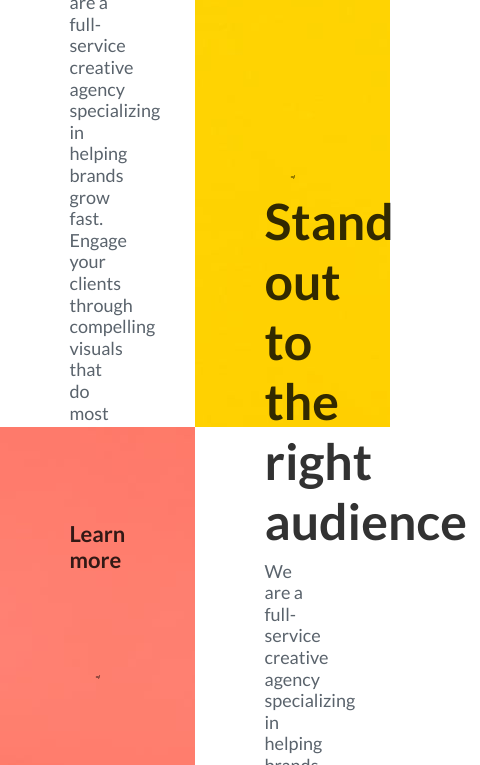
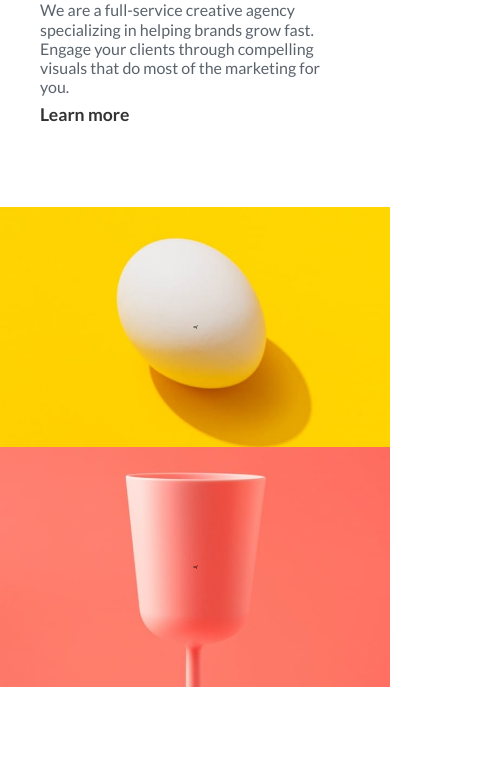
Before and after one commit to Caytomahamed/css-flex-box--project, a website: page index.html in a window 390 px wide. Shown: the part 673-1438 px from the top of the page, 480 px wide, since content can reach past the window. Drawn offline with Linux system fonts and the light colour scheme.

Commit message:
last summit

```diff
--- a/sass/abstracts/_mixins.scss
+++ b/sass/abstracts/_mixins.scss
@@ -1,11 +1,22 @@
-
 @mixin absCenter {
-    display: flex;
-    justify-content: center;
-    align-items: center;
+  display: flex;
+  justify-content: center;
+  align-items: center;
 }
 
+// PHONE IMAGES
 
+@mixin imgresponsive($image) {
+  width: $width-container-md;
+  background-image: $image;
+  background-size: cover;
+  background-position: center;
+  background-repeat: no-repeat;
+
+  @include respond(phone) {
+    width: 100%;
+  }
+}
 // MEDIA QUERY MANAGER
 
 // 0-600px =  phone
@@ -19,26 +30,25 @@
 // tablet landscape
 // desktop
 
-
 @mixin respond($breakpoint) {
-    @if $breakpoint == "phone" {
-        @media screen and (max-width: 37.5em) {
-            @content;
-        }
-    }
-    @if $breakpoint == "tablet-port" {
-        @media screen and (min-width: 37.5em) and (max-width: 56.25em) {
-            @content;
-        }
-    }
-    @if $breakpoint == "tablet-land" {
-        @media screen and (min-width: 56.25em) and (max-width: 75em) {
-            @content;
-        }
-    }
-    @if $breakpoint == "desktop" {
-        @media screen and (min-width: 75em) {
-            @content;
-        }
-    }
+  @if $breakpoint == phone {
+    @media only screen and (max-width: 37.5em) {
+      @content;
+    } // 600px
+  }
+  @if $breakpoint == tab-port {
+    @media only screen and (max-width: 56.25em) {
+      @content;
+    } //900px
+  }
+  @if $breakpoint == tab-land {
+    @media only screen and (max-width: 75em) {
+      @content;
+    } //1200px
+  }
+  @if $breakpoint == big-desktop {
+    @media only screen and (min-width: 112.5em) {
+      @content;
+    } //1800px
+  }
 }
--- a/sass/abstracts/_variables.scss
+++ b/sass/abstracts/_variables.scss
@@ -10,6 +10,8 @@ $default-font:"Lato", sans-serif;
 
 // widths
 $width-container-md:50%;
+$width-container-md-2x:85%;
+
 
 // opacity
 $opacity-8:.8;
--- a/sass/base/_typography.scss
+++ b/sass/base/_typography.scss
@@ -30,6 +30,10 @@ body {
   font-size: 5rem;
   color: $secondary-color;
   opacity: $opacity-8;
+
+  @include respond(tab-port) {
+    margin-bottom: 2rem;
+  }
 }
 .thrid__header {
   font-size: 3rem;
@@ -40,13 +44,12 @@ body {
 }
 .para {
   font-size: 1.8rem;
+
+  @include respond(tab-port){
+    font-size: 2rem;
+  }
 }
 .para2 {
   font-size: 1.6rem;
+
 }
-
-@media screen and (max-width: 600px) {
-  body {
-    font-size: 50%;
-  }
-}
--- a/sass/components/_features.scss
+++ b/sass/components/_features.scss
@@ -3,30 +3,43 @@
 .features {
   height: 50rem;
   display: flex;
+
+  @include respond(tab-port) {
+    height: 80rem;
+    flex-direction: column;
+  }
 }
 
 .features__item {
   width: $width-container-md;
   @include absCenter;
+
+  @include respond(tab-port) {
+    height: 100rem;
+    width: 95%;
+  }
+  @include respond(phone) {
+    padding: 3rem;
+    width: 100%;
+    height: 50rem;
+  }
 }
 
 .features__item--image--1 {
-  background: url("../images/desktop/image-transform.jpg");
+  @include imgresponsive(url("../images/desktop/image-transform.jpg"));
 }
 .features__item--image--2 {
-  background: url("../images/desktop/image-stand-out.jpg");
+  @include imgresponsive( url("../images/desktop/image-stand-out.jpg"));
 }
 .features__item__content {
   width: 80%;
   padding: 0px 5rem;
+
+  @include respond(tab-port) {
+    width: 70%;
+  }
+  @include respond(phone) {
+    width: 100%;
+    padding: 8rem 2rem;
+  }
 }
-
-
-// USING CSS 3
-
-// @media screen and (max-width: 800px) {
-//   .features__item {
-//     background-color: black;
-//     color: white;
-//   }
-// }
--- a/sass/components/_gallery.scss
+++ b/sass/components/_gallery.scss
@@ -3,11 +3,25 @@
   display: flex;
   overflow: hidden;
 
+  @include respond(tab-port) {
+    height: auto;
+    flex-wrap: wrap;
+  }
+
   &__item {
     width: calc(100% / 4);
     height: 100%;
+
+    @include respond(tab-port) {
+      width: 50%;
+      height: 30rem;
+
+    }
+
   }
   &__img {
     width: 100%;
+    height: 100%;
+    object-fit: cover;
   }
 }
--- a/sass/components/_review.scss
+++ b/sass/components/_review.scss
@@ -17,6 +17,11 @@
 .reviewer__con {
   display: flex;
   margin-top: 6rem;
+
+  @include respond(tab-port) {
+    flex-direction: column;
+    align-items: center;
+  }
 }
 
 .reviewer {
@@ -29,6 +34,13 @@
   justify-content: space-evenly;
   transition: all 0.4s ease-in-out;
   border-radius: 2rem;
+
+  @include respond(tab-port) {
+    width: 45rem;
+    padding: 0 5rem;
+    margin-top: 2rem;
+    margin-bottom: 5rem;
+  }
 
   &:hover {
     box-shadow: $shadow-md;
--- a/sass/components/_services.scss
+++ b/sass/components/_services.scss
@@ -2,12 +2,23 @@
 .services {
   display: flex;
   height: 50rem;
+
+  @include respond(tab-port) {
+    height: 95rem;
+    flex-direction: column;
+    flex-direction: column;
+  }
 }
 .services__item {
   width: $width-container-md;
   display: flex;
   justify-content: center;
   align-items: flex-end;
+
+  @include respond(tab-port) {
+    width: 100%;
+    height: 100%;
+  }
 }
 .services__item--1 {
   background: url("../images/desktop/image-graphic-design.jpg");
--- a/sass/layout/_header.scss
+++ b/sass/layout/_header.scss
@@ -17,6 +17,7 @@
   display: flex;
   justify-content: space-between;
   align-items: center;
+  position: relative;
 }
 
 .header__hamburger {
--- a/sass/layout/_navigation.scss
+++ b/sass/layout/_navigation.scss
@@ -13,8 +13,8 @@
     box-shadow: $shadow-sm;
     border-radius: 4px;
     position: absolute;
-    margin-top: 31rem;
-    margin-left: 15rem;
+    right: 0;
+    top: 6rem;
   }
 }
 
@@ -37,6 +37,7 @@
   display: inline-block;
   background-color: $primary-color;
   color: $secondary-color;
+
   @include respond(phone) {
     background-color: $yellow;
   }
--- a/sass/pages/_home.scss
+++ b/sass/pages/_home.scss
@@ -5,7 +5,17 @@
   margin: 0 auto;
   text-align: center;
   margin-top: 4rem;
+
+  @include respond(tab-port) {
+    width: 100%;
+    margin-top: 12rem;
+  }
 }
 .arrow {
   transform: translateY(50px);
+
+  @include respond(phone) {
+    height: 13rem;
+    transform: translateY(30px);
+  }
 }
```
Also changed, not shown: package.json (+6 -4 lines), css/style.css, sass/main.scss (line endings or trailing spaces), 1 other file.
